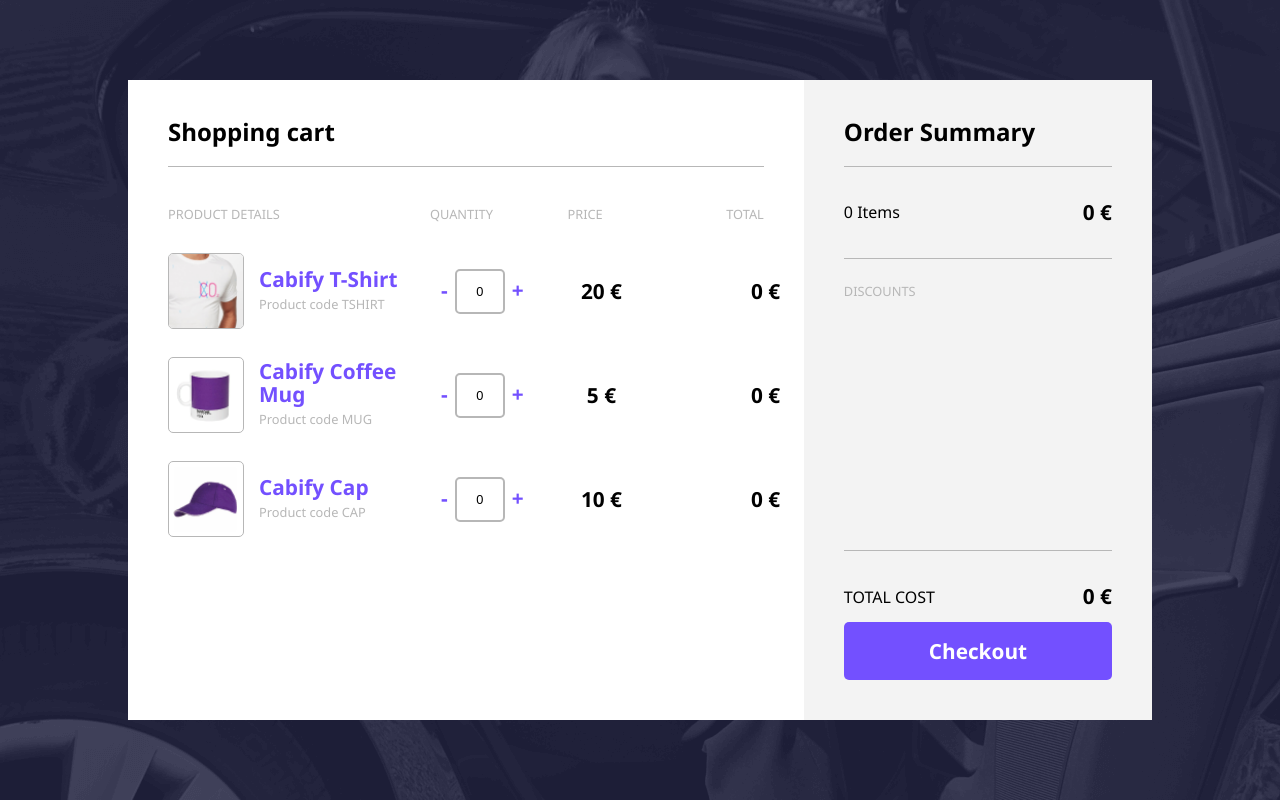
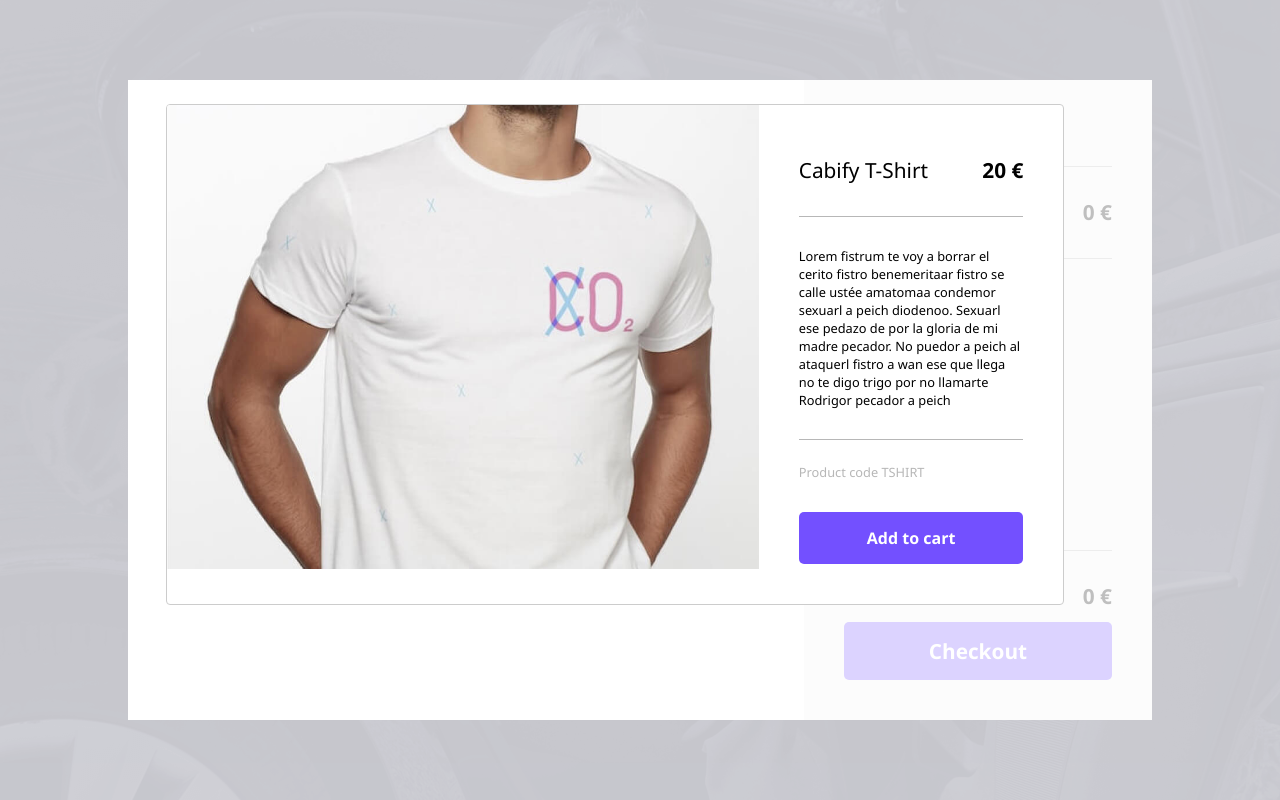
Before and after one commit to pablodoble/cabify-frontend-challenge, a React (Create React App) app: page / in a window 1280 px wide. Both pictures are taken after a click on the picture 206 px from the left and 291 px from the top of the page. Built offline with nearby package versions, Linux system fonts and the light colour scheme.

Commit message:
Product detail modal opened when thumbnail is clicked

```diff
--- a/package.json
+++ b/package.json
@@ -9,6 +9,7 @@
     "@testing-library/user-event": "^7.1.2",
     "react": "^16.13.1",
     "react-dom": "^16.13.1",
+    "react-modal": "^3.11.2",
     "react-redux": "^7.1.3",
     "react-scripts": "3.4.3",
     "styled-components": "^5.2.0"
--- a/src/features/shoppingCart/components/atoms/Thumbnail/Thumbnail.js
+++ b/src/features/shoppingCart/components/atoms/Thumbnail/Thumbnail.js
@@ -8,6 +8,7 @@ const AdaptedImg = styled.img`
   height: 100%;
   border: 1px solid ${colors.lightNeutral};
   border-radius: 5px;
+  cursor: pointer;
 `;
 
 export const Thumbnail = (props) => {
--- a/src/features/shoppingCart/components/pages/ShoppingCartPage/ShoppingCartPage.js
+++ b/src/features/shoppingCart/components/pages/ShoppingCartPage/ShoppingCartPage.js
@@ -1,7 +1,9 @@
-import React from "react";
+import React, { useState } from "react";
 import styled from "styled-components";
+import Modal from "react-modal";
 import { ShoppingCart } from "../../templates/ShoppingCart/ShoppingCart";
 import { useShoppingCart } from "../../../hooks/useShoppingCart";
+import { ProductDetail } from "../../templates/ProductDetail/ProductDetail";
 
 const Background = styled.div`
   display: flex;
@@ -17,17 +19,66 @@ const ShoppingCartContainer = styled.div`
   width: 80%;
 `;
 
+const modalStyles = {
+  content: {
+    height: "fit-content",
+    width: "70%",
+    top: "13%",
+    left: "13%",
+    padding: "0",
+  },
+};
+
 /**
  * This component has been extracted just for testing purposes
  * since it's the recomended way in Storybook's docs
  */
-export const ShoppingCartPagePure = (props) => (
-  <Background>
-    <ShoppingCartContainer>
-      <ShoppingCart {...props} />
-    </ShoppingCartContainer>
-  </Background>
-);
+export const ShoppingCartPagePure = (props) => {
+  const { products, onProductCounterChange } = props;
+  const [openProduct, setOpenProduct] = useState(undefined);
+
+  const selectedProduct =
+    products.find((product) => product.code === openProduct) || {};
+
+  const onProductImageClick = (productCode) => {
+    setOpenProduct(productCode);
+  };
+
+  const closeModal = () => {
+    setOpenProduct(undefined);
+  };
+
+  const onAddProductToCart = (productCode, productCounter) => () => {
+    onProductCounterChange(productCode, productCounter + 1);
+    setOpenProduct(undefined);
+  };
+
+  return (
+    <Background>
+      <ShoppingCartContainer>
+        <Modal
+          isOpen={openProduct !== undefined}
+          onRequestClose={closeModal}
+          style={modalStyles}
+          contentLabel="Example Modal"
+        >
+          <ProductDetail
+            imageUrl={selectedProduct.imageUrl}
+            name={selectedProduct.name}
+            price={selectedProduct.price}
+            description={selectedProduct.description}
+            code={selectedProduct.code}
+            onAddToCart={onAddProductToCart(
+              selectedProduct.code,
+              selectedProduct.counter
+            )}
+          />
+        </Modal>
+        <ShoppingCart onProductImageClick={onProductImageClick} {...props} />
+      </ShoppingCartContainer>
+    </Background>
+  );
+};
 
 export const ShoppingCartPage = () => {
   const {
@@ -39,8 +90,6 @@ export const ShoppingCartPage = () => {
     onProductCounterChange,
   } = useShoppingCart();
 
-  const onProductImageClick = () => {};
-
   return (
     <ShoppingCartPagePure
       totalCost={totalCost}
@@ -49,7 +98,6 @@ export const ShoppingCartPage = () => {
       discounts={discounts}
       products={products}
       onProductCounterChange={onProductCounterChange}
-      onProductImageClick={onProductImageClick}
     />
   );
 };
--- a/src/features/shoppingCart/descriptors/products.js
+++ b/src/features/shoppingCart/descriptors/products.js
@@ -2,6 +2,8 @@ const products = {
   TSHIRT: {
     code: "TSHIRT",
     name: "Cabify T-Shirt",
+    description:
+      "Lorem fistrum te voy a borrar el cerito fistro benemeritaar fistro se calle ustée amatomaa condemor sexuarl a peich diodenoo. Sexuarl ese pedazo de por la gloria de mi madre pecador. No puedor a peich al ataquerl fistro a wan ese que llega no te digo trigo por no llamarte Rodrigor pecador a peich",
     price: 20.0,
     thumbnailUrl: "/assets/shirt.png",
     imageUrl: "/assets/big/tshirt.jpg",
@@ -10,6 +12,8 @@ const products = {
   MUG: {
     code: "MUG",
     name: "Cabify Coffee Mug",
+    description:
+      "Lorem fistrum te voy a borrar el cerito fistro benemeritaar fistro se calle ustée amatomaa condemor sexuarl a peich diodenoo. Sexuarl ese pedazo de por la gloria de mi madre pecador. No puedor a peich al ataquerl fistro a wan ese que llega no te digo trigo por no llamarte Rodrigor pecador a peich",
     price: 5.0,
     thumbnailUrl: "/assets/mug.png",
     imageUrl: "/assets/big/mug.jpg",
@@ -18,6 +22,8 @@ const products = {
   CAP: {
     code: "CAP",
     name: "Cabify Cap",
+    description:
+      "Lorem fistrum te voy a borrar el cerito fistro benemeritaar fistro se calle ustée amatomaa condemor sexuarl a peich diodenoo. Sexuarl ese pedazo de por la gloria de mi madre pecador. No puedor a peich al ataquerl fistro a wan ese que llega no te digo trigo por no llamarte Rodrigor pecador a peich",
     price: 10.0,
     thumbnailUrl: "/assets/cap.png",
     imageUrl: "/assets/big/cap.jpg",
```
Also changed, not shown: 1 other file (tests, documents, lock files or other folders).
